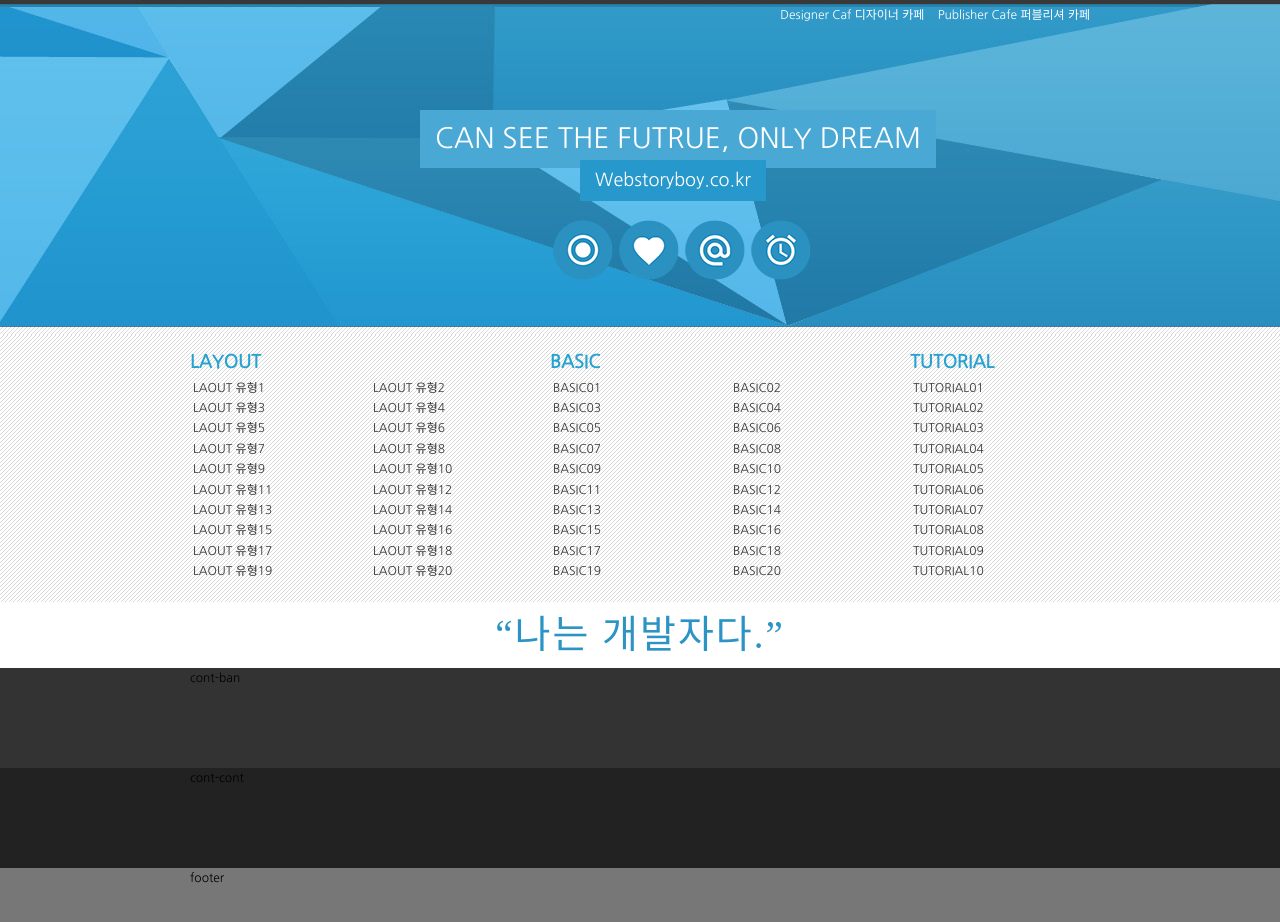
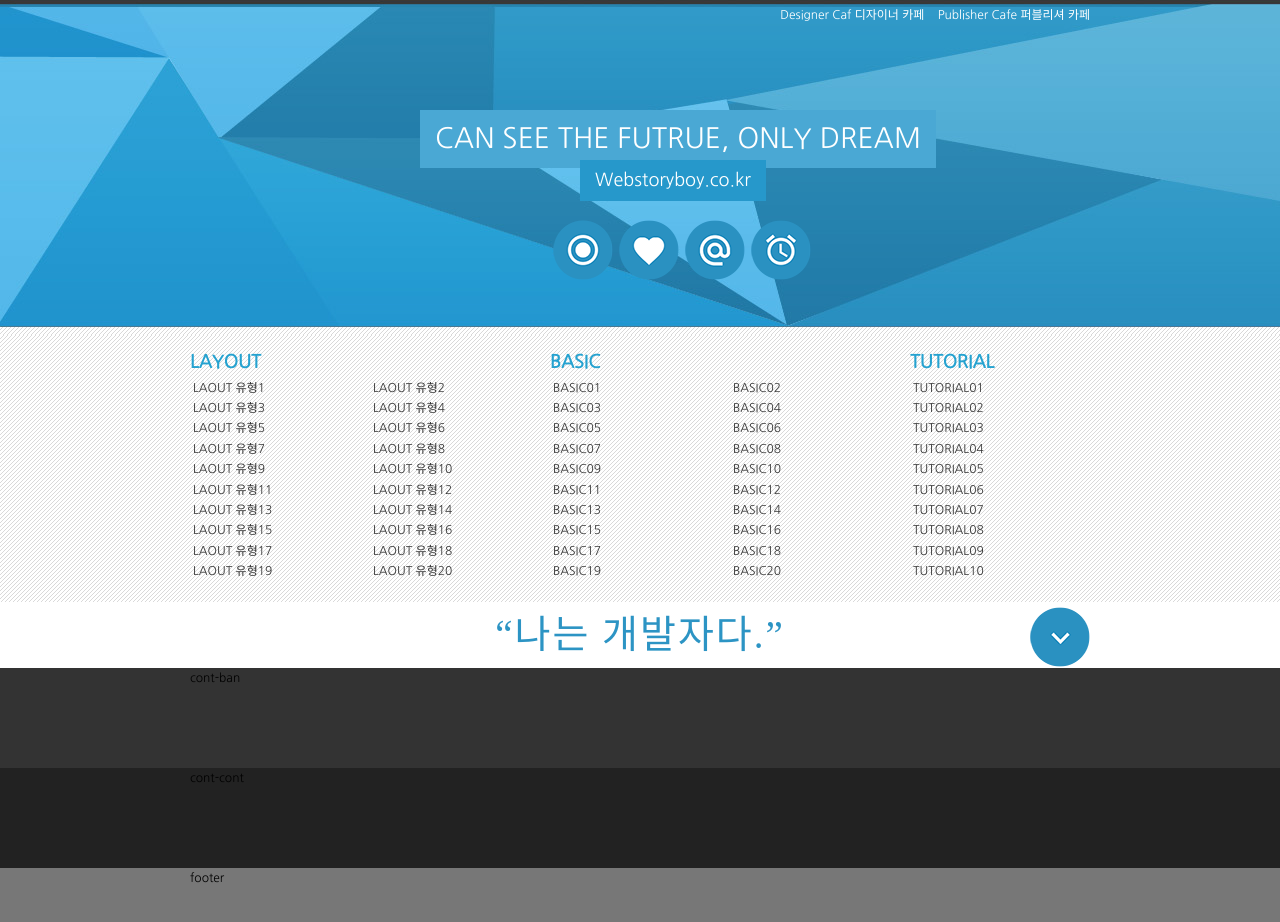
Before and after one commit to braverokmc79/web_publishing_project1, a plain HTML site: page index.html in a window 1280 px wide. Drawn offline with Linux system fonts and the light colour scheme; a web font is replaced by a local one.

Commit message:
17. 웹표준 사이트 만들기 - tit2

```diff
--- a/css/style.css
+++ b/css/style.css
@@ -74,3 +74,6 @@ body{
 /* tit */
 .tit{}
 .tit h2{text-align: center; font-size: 39px; color:#2c94c4; letter-spacing: 2px; font-family:'Nanum Brush Script';}
+.tit .btn{position: absolute; right: 0; top:5px; display: block; width: 60px; height: 60px; background-color: #000;
+    background: url(../img/icon.png) 0 150px;}
+.tit .btn:hover {background: url(../img/icon.png) -60px 150px;}
--- a/index.html
+++ b/index.html
@@ -126,6 +126,7 @@
                 <div class="container">
                     <div class="tit">
                         <h2>&ldquo;나는 개발자다.&rdquo;</h2>
+                        <a href="#" class="btn"><span class="ir" >전체메뉴버튼</span></a>
                     </div>
                 </div>
             </div>
```
